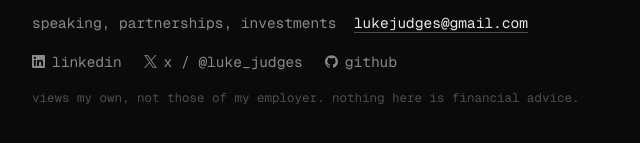
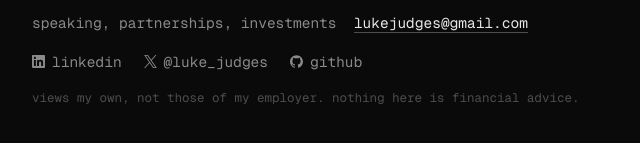
Before and after one commit to LJ-XRPL/personal-website, a plain HTML site: page index.html in a window 1280 px wide. Shown: the part 4521-4664 px from the top of the page, 146-786 px from the left. Drawn offline with nearby package versions, Linux system fonts and the light colour scheme.

Commit message:
site: drop the x / before the handle
The X icon already says it.

```diff
--- a/index.html
+++ b/index.html
@@ -728,7 +728,7 @@
     <p>speaking, partnerships, investments &nbsp;<a href="mailto:lukejudges@gmail.com">lukejudges@gmail.com</a></p>
     <ul class="links">
       <li><a href="https://www.linkedin.com/in/luke-judges/"><svg class="ic" viewBox="0 0 24 24" aria-hidden="true" focusable="false"><path d="M20.447 20.452h-3.554v-5.569c0-1.328-.027-3.037-1.852-3.037-1.853 0-2.136 1.445-2.136 2.939v5.667H9.351V9h3.414v1.561h.046c.477-.9 1.637-1.85 3.37-1.85 3.601 0 4.267 2.37 4.267 5.455v6.286zM5.337 7.433c-1.144 0-2.063-.926-2.063-2.065 0-1.138.92-2.063 2.063-2.063 1.14 0 2.064.925 2.064 2.063 0 1.139-.925 2.065-2.064 2.065zm1.782 13.019H3.555V9h3.564v11.452zM22.225 0H1.771C.792 0 0 .774 0 1.729v20.542C0 23.227.792 24 1.771 24h20.451C23.2 24 24 23.227 24 22.271V1.729C24 .774 23.2 0 22.222 0h.003z"/></svg>linkedin</a></li>
-      <li><a href="https://x.com/luke_judges"><svg class="ic" viewBox="0 0 24 24" aria-hidden="true" focusable="false"><path d="M14.234 10.162 22.977 0h-2.072l-7.591 8.824L7.251 0H.258l9.168 13.343L.258 24H2.33l8.016-9.318L16.749 24h6.993zm-2.837 3.299-.929-1.329L3.076 1.56h3.182l5.965 8.532.929 1.329 7.754 11.09h-3.182z"/></svg>x / @luke_judges</a></li>
+      <li><a href="https://x.com/luke_judges"><svg class="ic" viewBox="0 0 24 24" aria-hidden="true" focusable="false"><path d="M14.234 10.162 22.977 0h-2.072l-7.591 8.824L7.251 0H.258l9.168 13.343L.258 24H2.33l8.016-9.318L16.749 24h6.993zm-2.837 3.299-.929-1.329L3.076 1.56h3.182l5.965 8.532.929 1.329 7.754 11.09h-3.182z"/></svg>@luke_judges</a></li>
       <li><a href="https://github.com/LJ-XRPL"><svg class="ic" viewBox="0 0 24 24" aria-hidden="true" focusable="false"><path d="M12 .297c-6.63 0-12 5.373-12 12 0 5.303 3.438 9.8 8.205 11.385.6.113.82-.258.82-.577 0-.285-.01-1.04-.015-2.04-3.338.724-4.042-1.61-4.042-1.61C4.422 18.07 3.633 17.7 3.633 17.7c-1.087-.744.084-.729.084-.729 1.205.084 1.838 1.236 1.838 1.236 1.07 1.835 2.809 1.305 3.495.998.108-.776.417-1.305.76-1.605-2.665-.3-5.466-1.332-5.466-5.93 0-1.31.465-2.38 1.235-3.22-.135-.303-.54-1.523.105-3.176 0 0 1.005-.322 3.3 1.23.96-.267 1.98-.399 3-.405 1.02.006 2.04.138 3 .405 2.28-1.552 3.285-1.23 3.285-1.23.645 1.653.24 2.873.12 3.176.765.84 1.23 1.91 1.23 3.22 0 4.61-2.805 5.625-5.475 5.92.42.36.81 1.096.81 2.22 0 1.606-.015 2.896-.015 3.286 0 .315.21.69.825.57C20.565 22.092 24 17.592 24 12.297c0-6.627-5.373-12-12-12"/></svg>github</a></li>
     </ul>
     <p class="fine">views my own, not those of my employer. nothing here is financial advice.</p>
```
